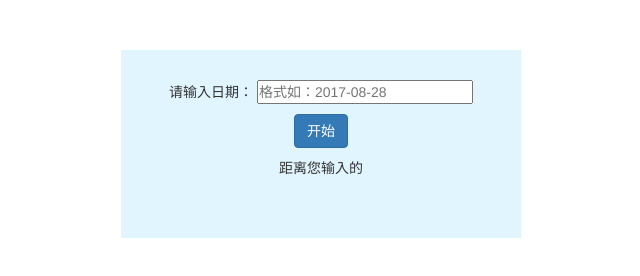
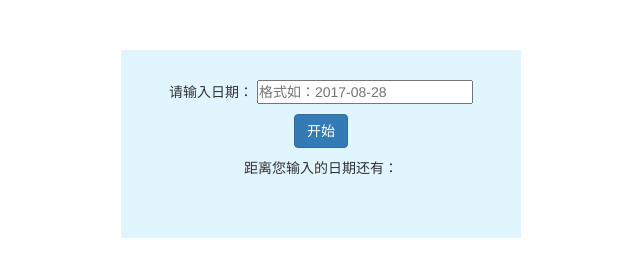
Before and after one commit to Oriellee/Works-collection, a plain HTML site: page works/倒计时.html in a window 1280 px wide. Shown: the whole page, without its empty margins (319-959 px from the left). Drawn offline with Linux system fonts and the light colour scheme.

Commit message:
修改文字。

```diff
--- a/works/倒计时.html
+++ b/works/倒计时.html
@@ -39,7 +39,7 @@
         请输入日期：
         <input type="text" id="input" placeholder="格式如：2017-08-28">
         <button id="start" class="btn btn-primary">开始</button>
-        <p>距离您输入的</p>
+        <p>距离您输入的日期还有：</p>
         <p id="show"></p>
     </div>
     <script type="text/javascript" src="jquery-3.2.1.js"></script>
```
